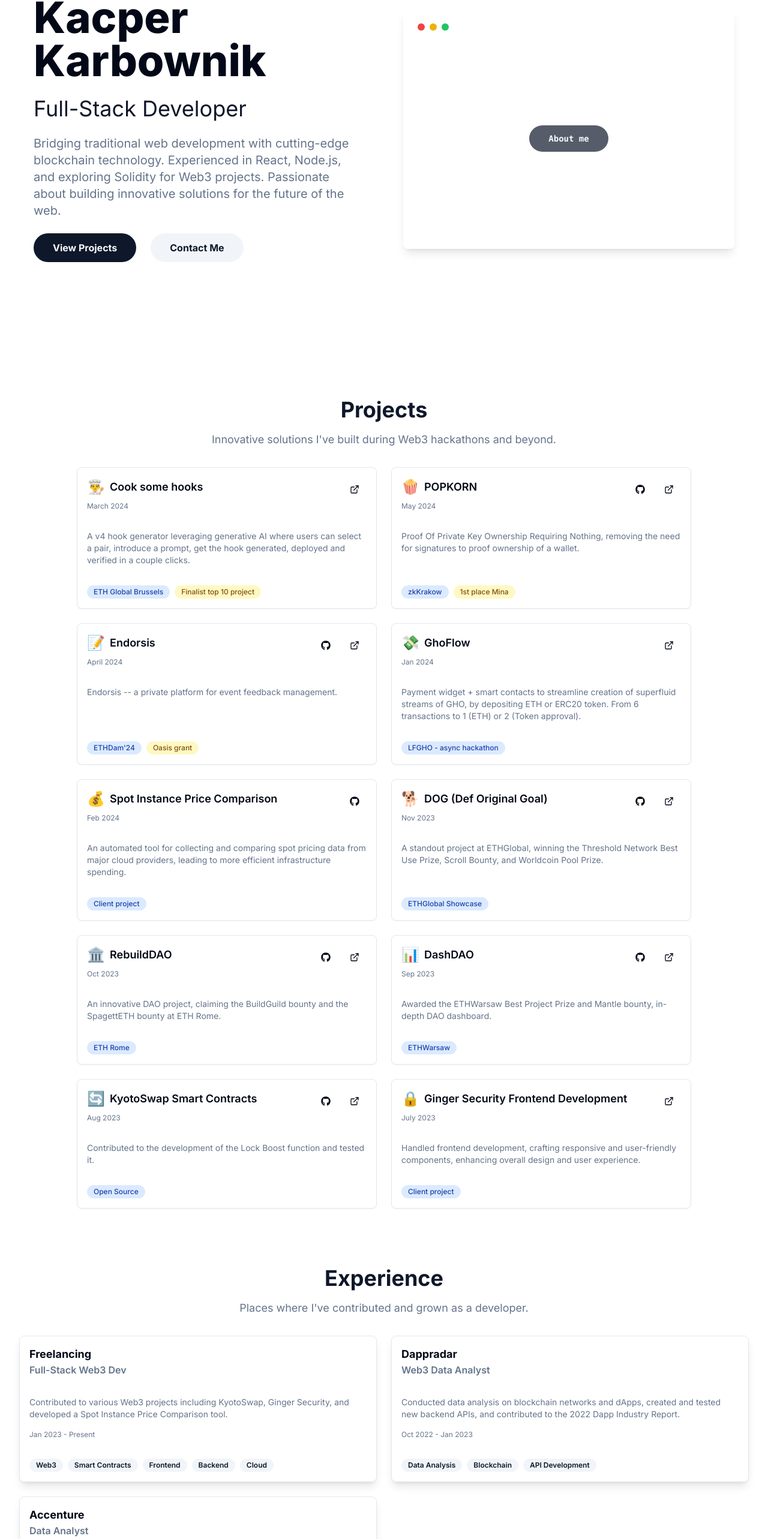
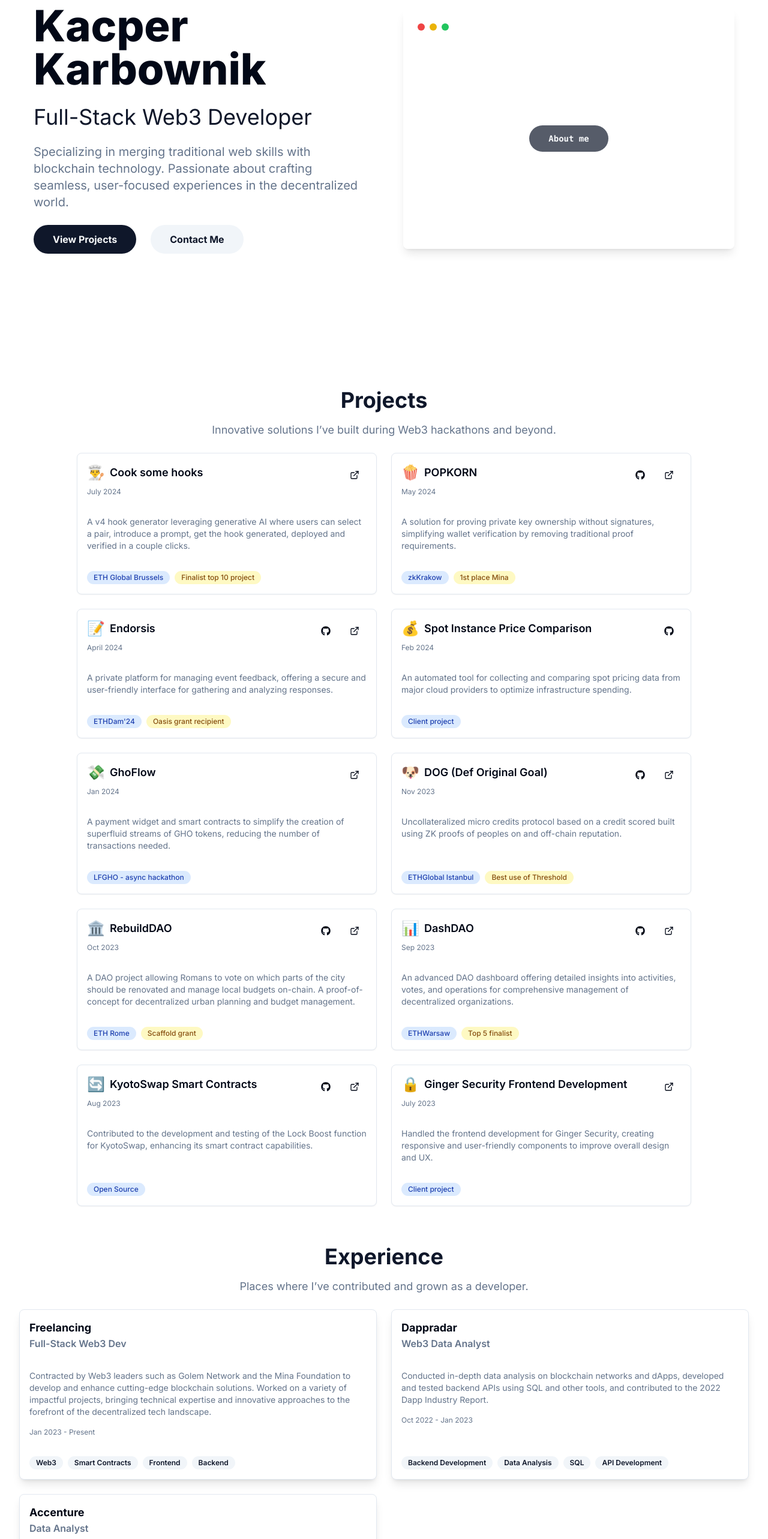
Before and after one commit to cleanerzkp/personal-webiste, a Next.js app: page / in a window 1280 px wide. Shown: the part 185-2751 px from the top of the page at 60% size. Built offline with nearby package versions, Linux system fonts and the light colour scheme.

Commit message:
updated terminal & experience + projects & added telegram link

```diff
--- a/app/page.tsx
+++ b/app/page.tsx
@@ -1,3 +1,4 @@
+'use client';
 import React from 'react';
 import Hero from '@/components/hero';
 import ProjectCard from '@/components/projectcards';
@@ -6,17 +7,17 @@ import { projectsData } from "@/lib/projects";
 import { experiences } from '@/lib/experience';
 
 const SectionTitle: React.FC<{ title: string; description: string }> = ({ title, description }) => (
-  <div className="max-w-3xl mx-auto text-center mb-8">
+  <div className="max-w-3xl mx-auto text-center mb-6">
     <h2 className="text-3xl sm:text-4xl font-bold mb-4 text-primary">{title}</h2>
     <p className="text-lg text-muted-foreground">{description}</p>
   </div>
 );
 
 const ProjectSection: React.FC = () => (
-  <section id="projects" className="py-8 sm:py-12">
+  <section id="projects" className="py-6 sm:py-8">
     <SectionTitle
       title="Projects"
-      description="Innovative solutions I&apos;ve built during Web3 hackathons and beyond."
+      description="Innovative solutions I’ve built during Web3 hackathons and beyond."
     />
     <div className="max-w-5xl mx-auto">
       <div className="grid grid-cols-1 md:grid-cols-2 gap-4 sm:gap-6">
@@ -33,10 +34,10 @@ const ProjectSection: React.FC = () => (
 );
 
 const ExperienceSection: React.FC = () => (
-  <section id="experience" className="py-8 sm:py-12">
+  <section id="experience" className="py-6 sm:py-8">
     <SectionTitle
       title="Experience"
-      description="Places where I&apos;ve contributed and grown as a developer."
+      description="Places where I’ve contributed and grown as a developer."
     />
     <div className="grid grid-cols-1 md:grid-cols-2 gap-4 sm:gap-6">
       {experiences.length > 0 ? (
--- a/components/InteractiveTerminal.tsx
+++ b/components/InteractiveTerminal.tsx
@@ -9,13 +9,15 @@ const InteractiveTerminal: React.FC = () => {
   const terminalRef = useRef<HTMLDivElement>(null);
 
   const fullText = `const kacper = {
-  role: "Full-Stack Web3 Developer",
-  skills: ["React", "Node.js", "Solidity", "TypeScript"],
-  passion: "Building decentralized applications",
-  seeking: "Challenging Web3 projects"
+  skills: ["TypeScript", "React", "Solidity", "Node.js"],
+  passions: ["dApps 🏗️", "Blockchain 🔗"],
+  hobbies: ["Coding 💻", "Working-out 🏋️‍♂️", "Coffee ☕"],
+  achievement: "ETH Global Brussels Finalist 🏆",
+  learning: ["ZK proofs 🔐, ML 🤖"],
+  building: ["DEX dark pool 🌊, AI smart contract generator 🧠⚡"]
 };
 
-console.log(\`Hire \${kacper.role} for your next \${kacper.seeking}!\`);`;
+console.log("Hi 👋 I'm Kacper, a Full-Stack Web3 Developer");`;
 
   useEffect(() => {
     if (isTyping) {
@@ -42,14 +44,14 @@ console.log(\`Hire \${kacper.role} for your next \${kacper.seeking}!\`);`;
   const syntaxHighlight = (code: string): JSX.Element[] => {
     return code.split('\n').map((line, index) => (
       <div key={index} className="flex">
-        {line.split(/([{}(),]|"(?:\\.|[^"\\])*"|\/\/.*)/).map((part, i) => {
-          if (part.match(/^".*"$/)) return <span key={i} className="text-green-500 dark:text-green-300">{part}</span>;
-          if (part.match(/^\/\/.*$/)) return <span key={i} className="text-gray-500 dark:text-gray-400">{part}</span>;
-          if (part.match(/const|let|var|function|return|type|interface/)) return <span key={i} className="text-blue-500 dark:text-blue-300">{part}</span>;
-          if (part.match(/[\{\}\(\),]/)) return <span key={i} className="text-gray-700 dark:text-gray-300">{part}</span>;
-          if (part.match(/true|false|null|undefined/)) return <span key={i} className="text-purple-500 dark:text-purple-300">{part}</span>;
-          if (part.match(/^[a-zA-Z]+:/)) return <span key={i} className="text-yellow-500 dark:text-yellow-300">{part}</span>;
-          if (part.match(/console\.log/)) return <span key={i} className="text-red-500 dark:text-red-300">{part}</span>;
+        {line.split(/(".*?"|\/\/.*|\b(?:const|let|var|function|return|type|interface|skills|passions|hobbies|achievement|learning|building)\b|[{}(),[\]:.])/).filter(part => part).map((part, i) => {
+          if (/^".*"$/.test(part)) return <span key={i} className="text-green-500 dark:text-green-300">{part}</span>;
+          if (/^\/\/.*$/.test(part)) return <span key={i} className="text-gray-500 dark:text-gray-400">{part}</span>;
+          if (/\b(const|let|var|function|return|type|interface)\b/.test(part)) return <span key={i} className="text-blue-500 dark:text-blue-300">{part}</span>;
+          if (/[{}(),[\]:.]/.test(part)) return <span key={i} className="text-gray-700 dark:text-gray-300">{part}</span>;
+          if (/\b(skills|passions|hobbies|achievement|learning|building)\b/.test(part)) return <span key={i} className="text-purple-500 dark:text-purple-300">{part}</span>;
+          if (/\bconsole\b/.test(part)) return <span key={i} className="text-orange-500 dark:text-orange-300">{part}</span>;
+          if (/\blog\b/.test(part)) return <span key={i} className="text-orange-500 dark:text-orange-300">{part}</span>;
           return <span key={i} className="text-gray-900 dark:text-gray-100">{part}</span>;
         })}
       </div>
@@ -93,4 +95,4 @@ console.log(\`Hire \${kacper.role} for your next \${kacper.seeking}!\`);`;
   );
 };
 
-export default InteractiveTerminal
+export default InteractiveTerminal;
--- a/components/footer.tsx
+++ b/components/footer.tsx
@@ -4,6 +4,10 @@ import React from 'react';
 import Icons from './ui/icons';
 
 const Footer: React.FC = () => {
+  const scrollToTop = () => {
+    window.scrollTo({ top: 0, behavior: 'smooth' });
+  };
+
   return (
     <footer className="mt-auto py-4 bg-background">
       <div className="container mx-auto px-4 flex justify-between items-center">
@@ -11,14 +15,35 @@ const Footer: React.FC = () => {
           © {new Date().getFullYear()} Kacper Karbownik
         </p>
         <div className="flex space-x-4">
-          <a href="https://github.com/yourusername" target="_blank" rel="noopener noreferrer" className="text-muted-foreground hover:text-foreground transition-colors">
+          <a
+            href="https://github.com/cleanerzkp"
+            target="_blank"
+            rel="noopener noreferrer"
+            className="text-muted-foreground hover:text-foreground transition-colors"
+          >
             <Icons type="github" />
           </a>
-          <a href="https://linkedin.com/in/yourusername" target="_blank" rel="noopener noreferrer" className="text-muted-foreground hover:text-foreground transition-colors">
+          <button
+            onClick={scrollToTop}
+            className="text-muted-foreground hover:text-foreground transition-colors"
+          >
             <Icons type="linkedin" />
+          </button>
+          <a
+            href="https://twitter.com/cleanerzk"
+            target="_blank"
+            rel="noopener noreferrer"
+            className="text-muted-foreground hover:text-foreground transition-colors"
+          >
+            <Icons type="twitter" />
           </a>
-          <a href="https://twitter.com/yourusername" target="_blank" rel="noopener noreferrer" className="text-muted-foreground hover:text-foreground transition-colors">
-            <Icons type="twitter" />
+          <a
+            href="https://t.me/cleanerzk"
+            target="_blank"
+            rel="noopener noreferrer"
+            className="text-muted-foreground hover:text-foreground transition-colors"
+          >
+            <Icons type="telegram" />
           </a>
         </div>
       </div>
--- a/components/hero.tsx
+++ b/components/hero.tsx
@@ -5,7 +5,7 @@ import InteractiveTerminal from './InteractiveTerminal';
 
 const Hero: React.FC = () => {
   return (
-    <section className="min-h-screen flex flex-col items-center justify-center px-6 py-12 bg-background text-foreground">
+    <section className="min-h-screen flex flex-col items-center justify-center px-6 py-8 bg-background text-foreground">
       <div className="container mx-auto flex flex-col lg:flex-row items-center justify-between gap- lg:gap-16">
         <motion.div
           initial={{ opacity: 0, x: -50 }}
@@ -17,12 +17,10 @@ const Hero: React.FC = () => {
             Kacper Karbownik
           </h1>
           <h2 className="text-3xl sm:text-4xl text-primary">
-            Full-Stack Developer
+            Full-Stack Web3 Developer
           </h2>
           <p className="text-lg sm:text-xl text-muted-foreground">
-            Bridging traditional web development with cutting-edge blockchain technology.
-            Experienced in React, Node.js, and exploring Solidity for Web3 projects.
-            Passionate about building innovative solutions for the future of the web.
+            Specializing in merging traditional web skills with blockchain technology. Passionate about crafting seamless, user-focused experiences in the decentralized world.
           </p>
           <div className="flex flex-col sm:flex-row gap-6">
             <a
--- a/components/ui/icons.tsx
+++ b/components/ui/icons.tsx
@@ -1,7 +1,7 @@
-import { FaGithub, FaLinkedin, FaTwitter, } from 'react-icons/fa';
+import { FaGithub, FaLinkedin, FaTelegram, FaTwitter, } from 'react-icons/fa';
 
 interface IconProps {
-  type: 'github' | 'linkedin' | 'twitter';
+  type: 'github' | 'linkedin' | 'twitter'| 'telegram';
   size?: number;
   className?: string;
 }
@@ -14,6 +14,8 @@ const Icons: React.FC<IconProps> = ({ type, size = 20, className }) => {
       return <FaLinkedin size={size} className={className} />;
     case 'twitter':
       return <FaTwitter size={size} className={className} />;
+      case 'telegram':
+        return <FaTelegram size={size} className={className} />;
     default:
       return null;
   }
--- a/lib/experience.ts
+++ b/lib/experience.ts
@@ -2,16 +2,16 @@ export const experiences = [
     {
       companyName: 'Freelancing',
       position: 'Full-Stack Web3 Dev',
-      description: 'Contributed to various Web3 projects including KyotoSwap, Ginger Security, and developed a Spot Instance Price Comparison tool.',
-      tags: ['Web3', 'Smart Contracts', 'Frontend', 'Backend', 'Cloud'],
+      description: 'Contracted by Web3 leaders such as Golem Network and the Mina Foundation to develop and enhance cutting-edge blockchain solutions. Worked on a variety of impactful projects, bringing technical expertise and innovative approaches to the forefront of the decentralized tech landscape.',
+      tags: ['Web3', 'Smart Contracts', 'Frontend', 'Backend',],
       startDate: 'Jan 2023',
       endDate: 'Present'
     },
     {
       companyName: 'Dappradar',
       position: 'Web3 Data Analyst',
-      description: 'Conducted data analysis on blockchain networks and dApps, created and tested new backend APIs, and contributed to the 2022 Dapp Industry Report.',
-      tags: ['Data Analysis', 'Blockchain', 'API Development'],
+      description: 'Conducted in-depth data analysis on blockchain networks and dApps, developed and tested backend APIs using SQL and other tools, and contributed to the 2022 Dapp Industry Report.',
+      tags: ['Backend Development', 'Data Analysis', 'SQL', 'API Development'],
       url: 'https://dappradar.com/',
       startDate: 'Oct 2022',
       endDate: 'Jan 2023'
@@ -19,8 +19,8 @@ export const experiences = [
     {
       companyName: 'Accenture',
       position: 'Data Analyst',
-      description: 'Executed QA testing, managed data pipelines, and built Power BI dashboards to track key product metrics and data health.',
-      tags: ['Python', 'Power BI', 'Data Pipeline', 'QA Testing'],
+      description: 'Developed and executed QA tests, managed data pipelines, and created Power BI dashboards to track product metrics and ensure data integrity.',
+      tags: ['QA Testing', 'Data Pipeline', 'Power BI', 'Python'],
       url: 'https://www.accenture.com/',
       startDate: 'Sep 2022',
       endDate: 'Jan 2023'
--- a/lib/projects.ts
+++ b/lib/projects.ts
@@ -7,12 +7,12 @@ export const projectsData = [
     externalLink: 'https://ethglobal.com/showcase/cook-some-hooks-9e8yv',
     hackathon: 'ETH Global Brussels',
     award: 'Finalist top 10 project',
-    date: 'March 2024',
+    date: 'July 2024',
   },
   {
     id: 'popkorn',
     title: 'POPKORN',
-    description: 'Proof Of Private Key Ownership Requiring Nothing, removing the need for signatures to proof ownership of a wallet.',
+    description: 'A solution for proving private key ownership without signatures, simplifying wallet verification by removing traditional proof requirements.',
     emoji: '🍿',
     githubLink: 'https://github.com/private-key-black-box/frontend',
     externalLink: 'https://devfolio.co/projects/popkorn-61b7',
@@ -23,66 +23,67 @@ export const projectsData = [
   {
     id: 'endorsis',
     title: 'Endorsis',
-    description: 'Endorsis -- a private platform for event feedback management.',
+    description: 'A private platform for managing event feedback, offering a secure and user-friendly interface for gathering and analyzing responses.',
     emoji: '📝',
     githubLink: 'https://github.com/Endorsis/Endorsis',
     externalLink: 'https://demo-starter-frontend-git-fronttanguy-cleanerzkps-projects.vercel.app/#/',
     hackathon: 'ETHDam\'24',
-    award: 'Oasis grant',
+    award: 'Oasis grant recipient',
     date: 'April 2024',
+  },
+  {
+    id: 'spot-instance-comparison',
+    title: 'Spot Instance Price Comparison',
+    description: 'An automated tool for collecting and comparing spot pricing data from major cloud providers to optimize infrastructure spending.',
+    emoji: '💰',
+    githubLink: 'https://github.com/cleanerzkp/spot-instance-comparison',
+    hackathon: 'Client project',
+    date: 'Feb 2024',
   },
   {
     id: 'ghoflow',
     title: 'GhoFlow',
-    description: 'Payment widget + smart contacts to streamline creation of superfluid streams of GHO, by depositing ETH or ERC20 token. From 6 transactions to 1 (ETH) or 2 (Token approval).',
+    description: 'A payment widget and smart contracts to simplify the creation of superfluid streams of GHO tokens, reducing the number of transactions needed.',
     emoji: '💸',
     externalLink: 'https://ethglobal.com/showcase/ghoflow-e8y2c',
     hackathon: 'LFGHO - async hackathon',
     date: 'Jan 2024',
   },
   {
-    id: 'spot-instance-comparison',
-    title: 'Spot Instance Price Comparison',
-    description: 'An automated tool for collecting and comparing spot pricing data from major cloud providers, leading to more efficient infrastructure spending.',
-    emoji: '💰',
-    githubLink: 'https://github.com/cleanerzkp/spot-instance-comparison',
-    hackathon: 'Client project',
-    date: 'Feb 2024',
-  },
-  {
     id: 'dog',
     title: 'DOG (Def Original Goal)',
-    description: 'A standout project at ETHGlobal, winning the Threshold Network Best Use Prize, Scroll Bounty, and Worldcoin Pool Prize.',
-    emoji: '🐕',
+    description: 'Uncollateralized micro credits protocol based on a credit scored built using ZK proofs of peoples on and off-chain reputation.',
+    emoji: '🐶',
     githubLink: 'https://github.com/0xPetra/zkCreditScore',
     externalLink: 'https://ethglobal.com/showcase/dog-gipja',
-    hackathon: 'ETHGlobal Showcase',
+    hackathon: 'ETHGlobal Istanbul',
+    award: 'Best use of Threshold',
     date: 'Nov 2023',
   },
   {
     id: 'rebuilddao',
     title: 'RebuildDAO',
-    description: 'An innovative DAO project, claiming the BuildGuild bounty and the SpagettETH bounty at ETH Rome.',
-    emoji: '🏛️',
+    description: 'A DAO project allowing Romans to vote on which parts of the city should be renovated and manage local budgets on-chain. A proof-of-concept for decentralized urban planning and budget management.',    emoji: '🏛️',
     githubLink: 'https://github.com/orgs/RebuildDAO/repositories',
     externalLink: 'https://rebuilddao.vercel.app/',
     hackathon: 'ETH Rome',
+    award: 'Scaffold grant',
     date: 'Oct 2023',
   },
   {
     id: 'dashdao',
     title: 'DashDAO',
-    description: 'Awarded the ETHWarsaw Best Project Prize and Mantle bounty, in-depth DAO dashboard.',
-    emoji: '📊',
+    description: 'An advanced DAO dashboard offering detailed insights into activities, votes, and operations for comprehensive management of decentralized organizations.',    emoji: '📊',
     githubLink: 'https://github.com/DashDAO/dao-dashboard',
     externalLink: 'https://dashdao.vercel.app',
     hackathon: 'ETHWarsaw',
+    award: 'Top 5 finalist',
     date: 'Sep 2023',
   },
   {
     id: 'kyotoswap',
     title: 'KyotoSwap Smart Contracts',
-    description: 'Contributed to the development of the Lock Boost function and tested it.',
+    description: 'Contributed to the development and testing of the Lock Boost function for KyotoSwap, enhancing its smart contract capabilities.',
     emoji: '🔄',
     githubLink: 'https://bscscan.com/address/0x2a1318f15344fba7758482bd74489aa9a90ad03f#code',
     externalLink: 'https://www.kyotoswap.io/',
@@ -92,7 +93,7 @@ export const projectsData = [
   {
     id: 'ginger-security',
     title: 'Ginger Security Frontend Development',
-    description: 'Handled frontend development, crafting responsive and user-friendly components, enhancing overall design and user experience.',
+    description: 'Handled the frontend development for Ginger Security, creating responsive and user-friendly components to improve overall design and UX.',
     emoji: '🔒',
     externalLink: 'https://gingersec.xyz/',
     hackathon: 'Client project',
```
